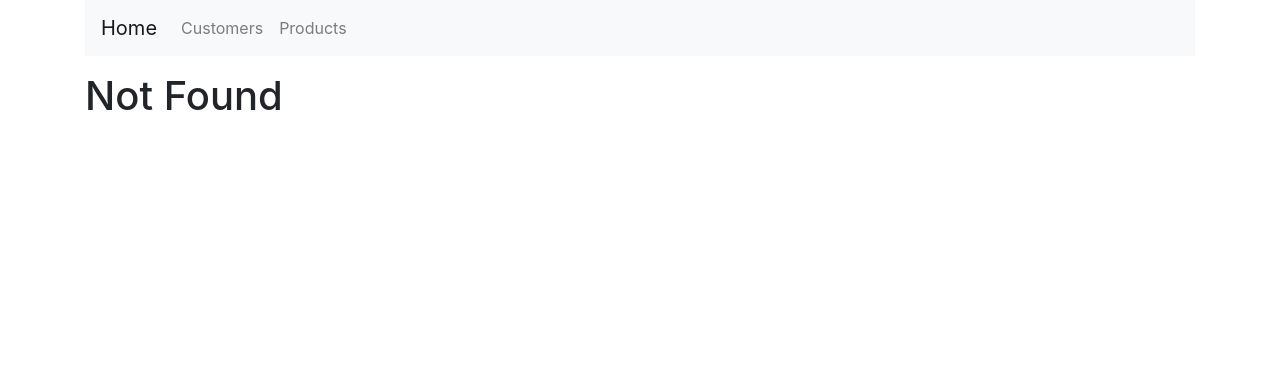
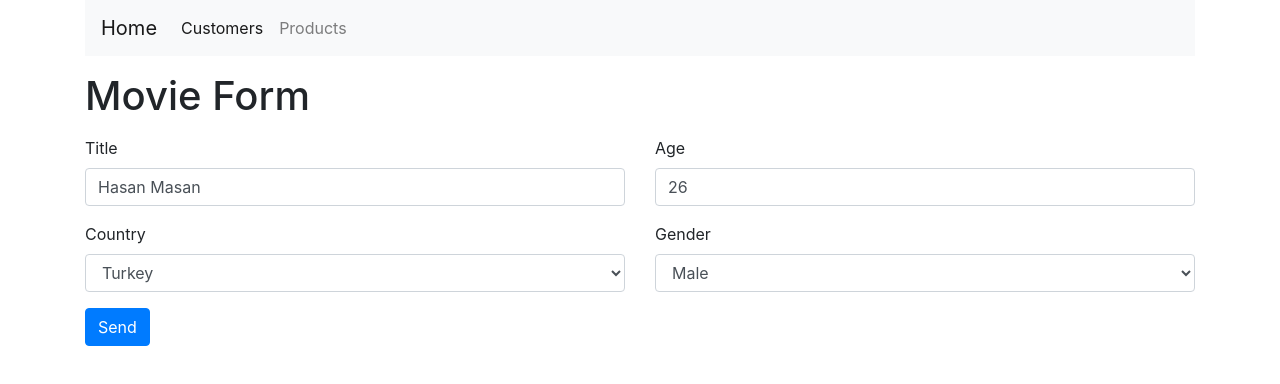
Before and after one commit to mertdiker723/customer-product-reusabilityWithComponent, a React (Create React App) app: page /customers/5b21ca3eeb7f6fbccd471815 in a window 1280 px wide. Before the commit this address led to /not-found. Shown: the top 384 px of the page. Built offline with nearby package versions, Linux system fonts and the light colour scheme.

Commit message:
customer update add completed

```diff
--- a/package.json
+++ b/package.json
@@ -14,6 +14,7 @@
     "react-dom": "^17.0.2",
     "react-router-dom": "^5.3.0",
     "react-scripts": "4.0.3",
+    "react-toastify": "^8.0.2",
     "web-vitals": "^1.0.1"
   },
   "scripts": {
--- a/src/App.js
+++ b/src/App.js
@@ -5,8 +5,9 @@ import Home from './components/Home';
 import Customers from './components/Customers';
 import Products from './components/Products';
 import NotFound from './components/Not-Found';
+import CustomerForm from './components/CustomerForm';
+import 'react-toastify/dist/ReactToastify.css';
 import './App.css';
-import CustomerForm from './components/CustomerForm';
 class App extends Component {
   render() {
     return (
@@ -16,7 +17,8 @@ class App extends Component {
           <Switch>
             <Route path="/" exact component={Home} />
             <Route path="/customers" exact component={Customers} />
-            <Route path="/customers/new" component={CustomerForm} />
+            <Route path="/customers/:id" exact component={CustomerForm} />
+            <Route path="/customers/new" exact component={CustomerForm} />
             <Route path="/products" component={Products} />
             <Route path="/not-found" component={NotFound} />
             <Redirect to="/not-found" component={NotFound} />
--- a/src/components/CustomerForm.jsx
+++ b/src/components/CustomerForm.jsx
@@ -3,8 +3,7 @@ import Joi from "joi-browser";
 import { getCountries } from "../services/fakeCountryService";
 import { getGenders } from "../services/fakeGenderService";
 import Form from "./common/Form";
-import { saveCustomer } from "./../services/fakeCustomerService";
-
+import { getCustomer, saveCustomer } from "./../services/fakeCustomerService";
 class CustomerForm extends Form {
   constructor(props) {
     super(props);
@@ -21,17 +20,40 @@ class CustomerForm extends Form {
     };
   }
   componentDidMount() {
+    const { match } = this.props;
     this.setState({
       countries: getCountries(),
       genders: getGenders(),
     });
+
+    if (match.params.id === "new") {
+      return null;
+    }
+    const customer = getCustomer(match.params.id);
+    if (!customer) {
+      return this.props.history.replace("/not-found");
+    }
+    this.setState({
+      data: this.mapToViewModel(customer),
+    });
   }
 
+  mapToViewModel = (customer) => {
+    return {
+      _id: customer._id,
+      title: customer.title,
+      countryId: customer.country._id,
+      age: customer.age,
+      genderId: customer.gender._id,
+    };
+  };
+
   schema = {
+    _id: Joi.string(),
     title: Joi.string().required().label("Title"),
     countryId: Joi.string().required().label("Country"),
     age: Joi.number().required().label("Age"),
-    genderId: Joi.string().required().label("Gender"),
+    genderId: Joi.number().required().label("Gender"),
   };
 
   submitItems = () => {
@@ -43,6 +65,7 @@ class CustomerForm extends Form {
 
   render() {
     const { countries, genders } = this.state;
+
     return (
       <div>
         <h1>Movie Form</h1>
--- a/src/components/CustomersTable.jsx
+++ b/src/components/CustomersTable.jsx
@@ -1,6 +1,7 @@
 import React, { Component } from "react";
 import Table from "./common/Table";
 import Like from "./common/Like";
+import { Link } from "react-router-dom";
 
 class CustomersTable extends Component {
   constructor(props) {
@@ -10,6 +11,11 @@ class CustomersTable extends Component {
         {
           path: "title",
           label: "Title",
+          content: (customer) => {
+            return (
+              <Link to={`/customers/${customer._id}`}>{customer.title}</Link>
+            );
+          },
         },
         { path: "country.name", label: "Country" },
         { path: "age", label: "Age" },
--- a/src/components/common/Form.jsx
+++ b/src/components/common/Form.jsx
@@ -58,11 +58,13 @@ class Form extends Component {
     if (errors) {
       return;
     }
+
     this.submitItems();
   };
 
   inputRender = (name, title) => {
     const { errors, data } = this.state;
+
     return (
       <Input
         id={name}
@@ -78,6 +80,7 @@ class Form extends Component {
 
   selectRender = (name, title, options) => {
     const { errors, data } = this.state;
+
     return (
       <Select
         name={name}
--- a/src/components/common/Select.jsx
+++ b/src/components/common/Select.jsx
@@ -1,6 +1,6 @@
 import React from "react";
 
-const Select = ({ name, label, options, onChange, errors }) => {
+const Select = ({ name, label, options, onChange, errors, value }) => {
   return (
     <div className="form-group">
       <label>{label}</label>
@@ -9,6 +9,7 @@ const Select = ({ name, label, options, onChange, errors }) => {
         name={name}
         onChange={onChange}
         className="form-control"
+        value={value}
       >
         <option value="">Select a Country</option>
         {options.map((option) => {
--- a/src/components/customers.jsx
+++ b/src/components/customers.jsx
@@ -4,6 +4,7 @@ import { getCustomers } from "../services/fakeCustomerService";
 import _ from "lodash";
 import ListGroup from "./common/ListGroup";
 import { getGenders } from "../services/fakeGenderService";
+import { ToastContainer, toast } from "react-toastify";
 import Button from "./common/Button";
 
 class Customers extends Component {
@@ -28,11 +29,20 @@ class Customers extends Component {
     const findedCustomers = clonedCustomers.findIndex(
       (x) => x._id === data._id
     );
-    clonedCustomers[findedCustomers].liked =
-      !clonedCustomers[findedCustomers].liked;
-    this.setState({
-      customers: clonedCustomers,
-    });
+    const clonedCons = clonedCustomers[findedCustomers];
+    clonedCons.liked = !clonedCons.liked;
+    this.setState(
+      {
+        customers: clonedCustomers,
+      },
+      () => {
+        if (clonedCons.liked) {
+          toast.success(`${clonedCons.title} liked..!`);
+        } else {
+          toast.error(`${clonedCons.title} disliked..!`);
+        }
+      }
+    );
   };
 
   onDeleteHandle = (data) => {
@@ -40,6 +50,10 @@ class Customers extends Component {
     const filteredCustomers = customers.filter(
       (customer) => customer._id !== data._id
     );
+    if (data) {
+      toast.error(`${data.title} is deleted..!`);
+    }
+
     this.setState({
       customers: filteredCustomers,
     });
@@ -63,6 +77,7 @@ class Customers extends Component {
     return (
       <div>
         <h1>Customers</h1>
+        <ToastContainer />
         <div className="row mt-4">
           <div className="col-md-3">
             <ListGroup
@@ -80,10 +95,11 @@ class Customers extends Component {
 
           <div className="col-md-9">
             <Button
+              onClick={() => history.push("/customers/new")}
+              className="btn btn-primary mb-3"
               label={"Add New Customer"}
-              className={"btn btn-primary mb-3"}
-              onClick={() => history.push("/customers/new")}
             />
+
             <CustomersTable
               customers={filteredCustomers}
               onLike={this.onLike}
```
Also changed, not shown: 1 other file (tests, documents, lock files or other folders).
